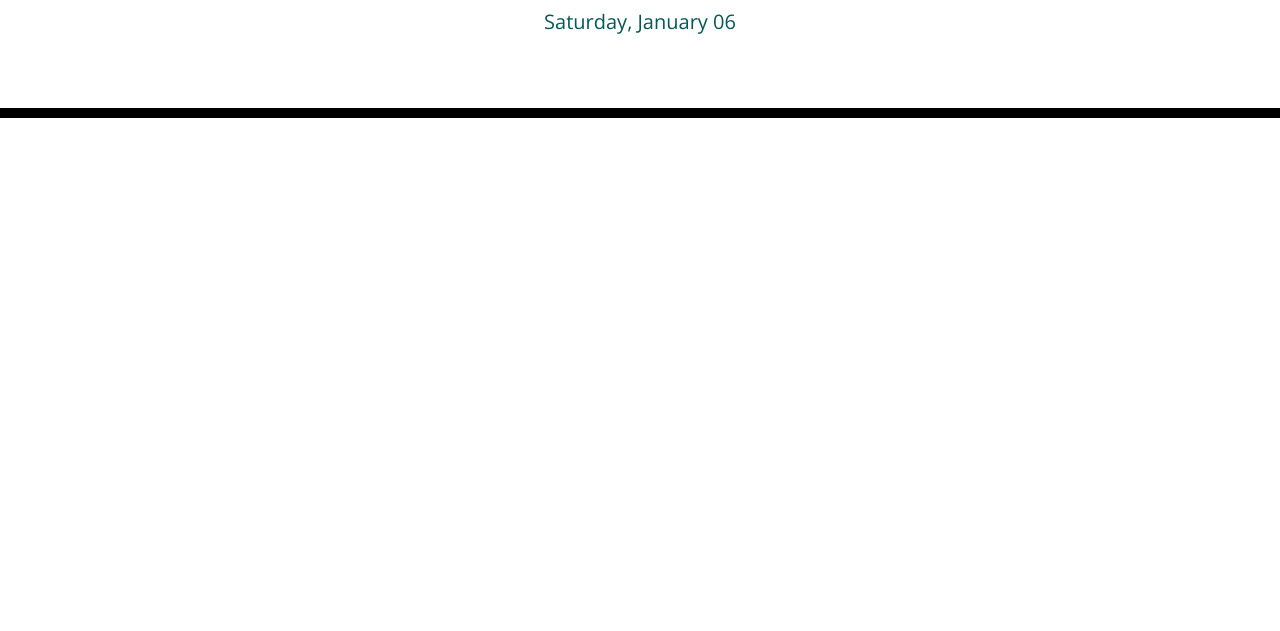
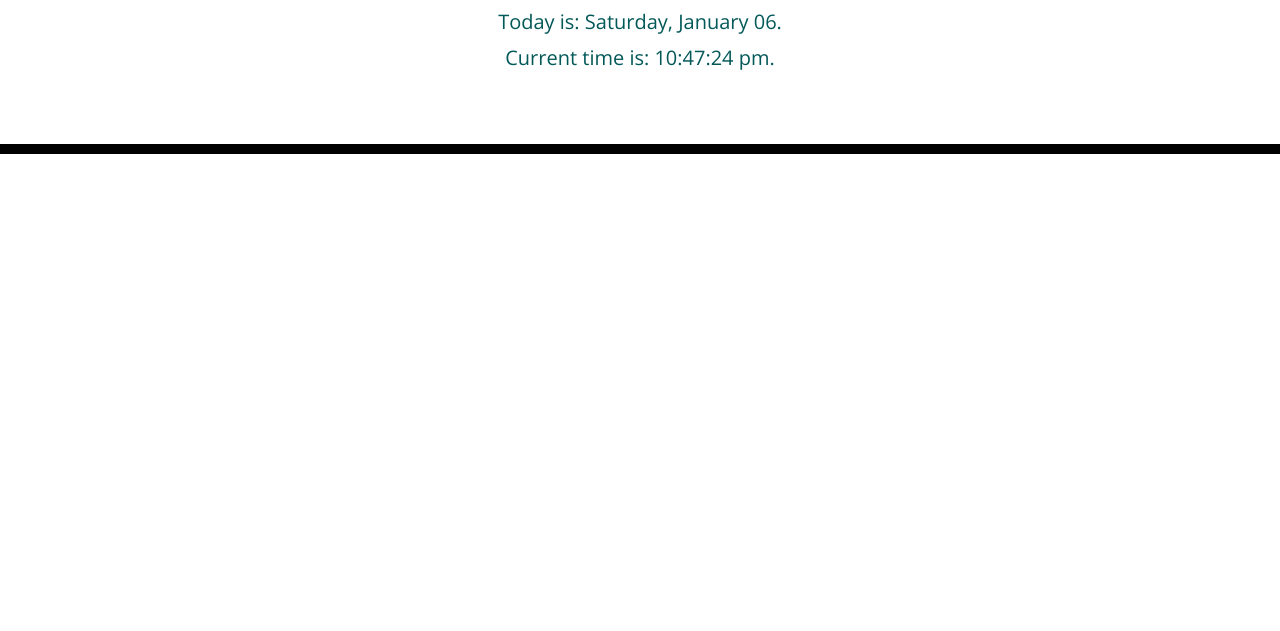
Before and after one commit to Adriantutuianu/daily-planner-app-calendar-third-party-apis, a plain HTML site: page index.html in a window 1280 px wide. Shown: the part 169-800 px from the top of the page. Drawn offline with nearby package versions, Linux system fonts and the light colour scheme.

Commit message:
Displayed current time

```diff
--- a/assets/js/script.js
+++ b/assets/js/script.js
@@ -1,4 +1,7 @@
 // display current day using dayjs
 const currentDay = dayjs().format("dddd, MMMM DD");
-console.log(currentDay);
-$("#currentDay").text(currentDay);
+const curDay = $("#currentDay").text(currentDay);
+
+//display current time using dayjs
+const currentTime = dayjs().format("h:mm:ss a");
+const curTime = $("#currentTime").text(currentTime);
--- a/index.html
+++ b/index.html
@@ -32,7 +32,8 @@
     <header>
       <h1 class="display-3">Work Day Scheduler</h1>
       <p class="lead">A simple calendar app for scheduling your work day</p>
-      <p id="currentDay" class="lead"></p>
+      <p class="lead">Today is: <span id="currentDay"></span>.</p>
+      <p class="lead">Current time is: <span id="currentTime"></span>.</p>
     </header>
     <div class="container">
       <!-- Timeblocks go here -->
```
